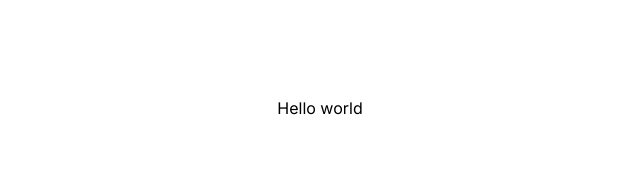
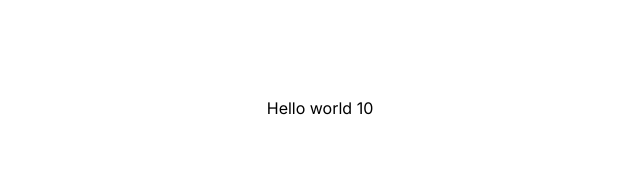
Before and after one commit to saqib36289051/sprinto-frontend, a Next.js app: page / in a window 1280 px wide. Shown: the top 186 px of the page, without its empty margins (320-960 px from the left). Built offline with nearby package versions, Linux system fonts and the light colour scheme.

Commit message:
redux tookit query setup and tested

```diff
--- a/app/layout.tsx
+++ b/app/layout.tsx
@@ -1,6 +1,7 @@
 import type { Metadata } from "next";
 import { Inter } from "next/font/google";
 import "./globals.css";
+import { StoreProvider } from "@/redux/storeProvider";
 
 const inter = Inter({ subsets: ["latin"] });
 
@@ -15,8 +16,11 @@ export default function RootLayout({
   children: React.ReactNode;
 }>) {
   return (
-    <html lang="en">
-      <body className={inter.className}>{children}</body>
-    </html>
+    <StoreProvider>
+
+      <html lang="en">
+        <body className={inter.className}>{children}</body>
+      </html>
+    </StoreProvider>
   );
 }
--- a/app/page.tsx
+++ b/app/page.tsx
@@ -1,9 +1,13 @@
+'use client'
+import { RootState } from "@/redux/store";
 import Image from "next/image";
+import { useSelector } from "react-redux";
 
 export default function Home() {
+  const count = useSelector((state: RootState) => state.record.value)
   return (
     <main className="flex min-h-screen flex-col items-center justify-between p-24">
-      <p>Hello world</p>
+      <p>Hello world {count}</p>
     </main>
   );
 }
--- a/package.json
+++ b/package.json
@@ -9,12 +9,14 @@
     "lint": "next lint"
   },
   "dependencies": {
+    "@reduxjs/toolkit": "^2.2.7",
     "class-variance-authority": "^0.7.0",
     "clsx": "^2.1.1",
     "lucide-react": "^0.436.0",
     "next": "14.2.7",
     "react": "^18",
     "react-dom": "^18",
+    "react-redux": "^9.1.2",
     "tailwind-merge": "^2.5.2",
     "tailwindcss-animate": "^1.0.7"
   },
--- /dev/null
+++ b/redux/feature/recordSlice.ts
@@ -0,0 +1,21 @@
+import { createSlice } from "@reduxjs/toolkit";
+import type { PayloadAction } from "@reduxjs/toolkit";
+
+export interface RecordState {
+  value: number;
+}
+
+const initialState: RecordState = {
+  value: 10,
+};
+
+export const recordSlice = createSlice({
+  name: "record",
+  initialState,
+  reducers: {},
+});
+
+// Action creators are generated for each case reducer function
+export const {} = recordSlice.actions;
+
+export default recordSlice.reducer;
--- /dev/null
+++ b/redux/store.ts
@@ -0,0 +1,13 @@
+import { configureStore } from "@reduxjs/toolkit";
+import recordReducer from "./feature/recordSlice";
+
+export const store = configureStore({
+  reducer: {
+    record: recordReducer,
+  },
+});
+
+// Infer the `RootState` and `AppDispatch` types from the store itself
+export type RootState = ReturnType<typeof store.getState>;
+// Inferred type: {posts: PostsState, comments: CommentsState, users: UsersState}
+export type AppDispatch = typeof store.dispatch;
--- /dev/null
+++ b/redux/storeProvider.tsx
@@ -0,0 +1,7 @@
+"use client";
+import { store } from "./store";
+import { Provider } from "react-redux";
+
+export const StoreProvider = ({ children }: { children: React.ReactNode }) => {
+  return <Provider store={store}>{children}</Provider>;
+};
```
Also changed, not shown: 1 other file (tests, documents, lock files or other folders).
